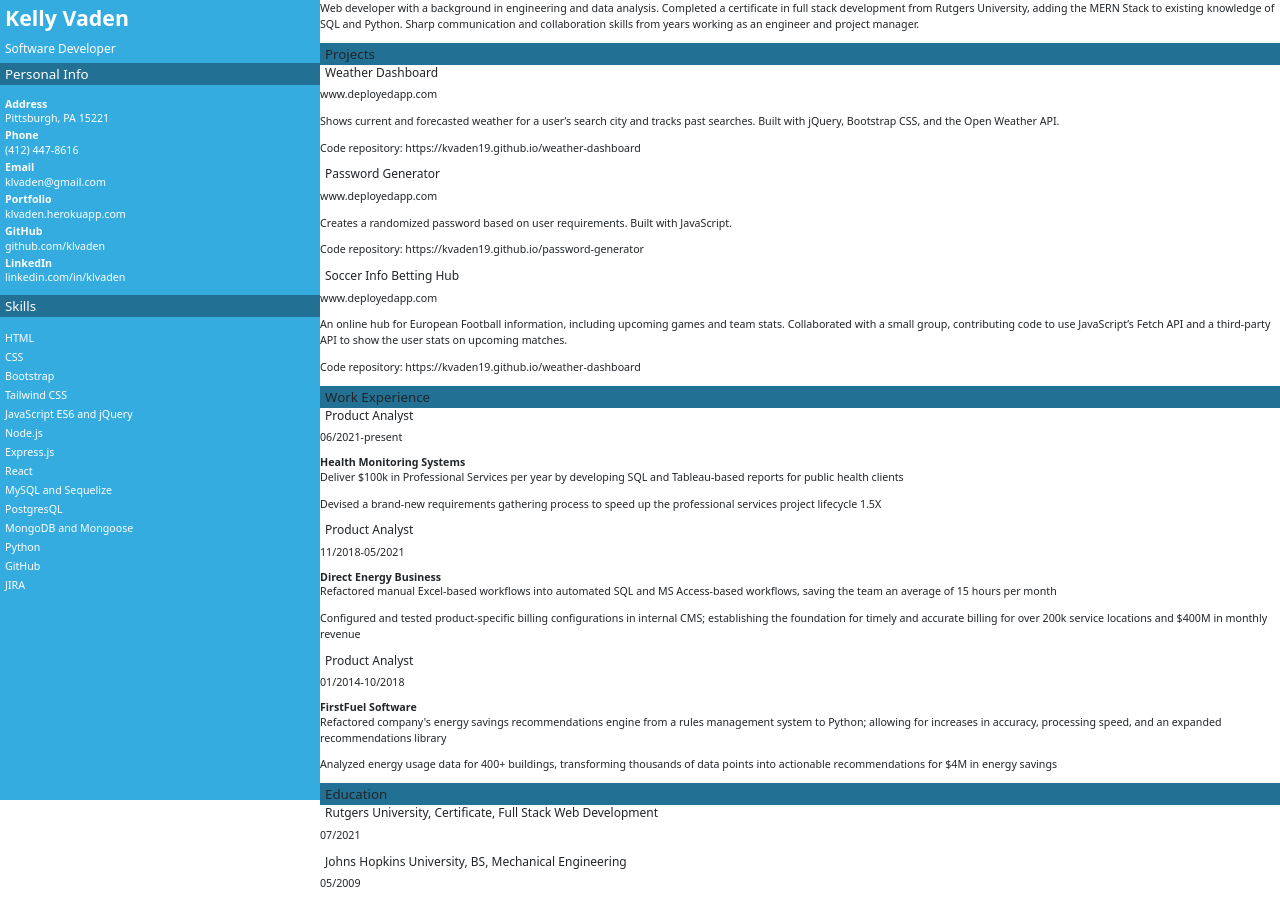
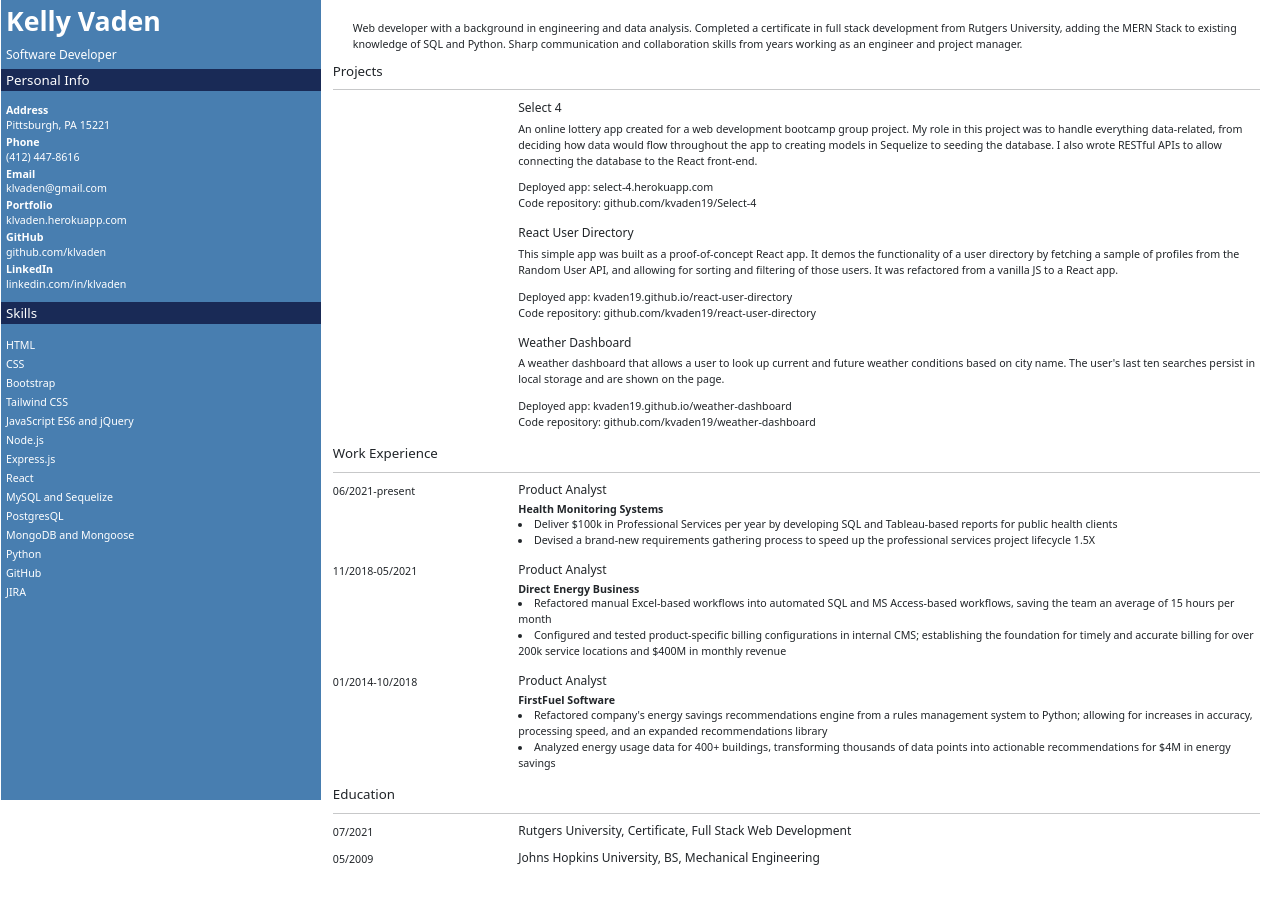
Before and after one commit to kvaden19/resume-template, a plain HTML site: page index.html in a window 1280 px wide. After the commit the page ends 878 px from the top, so only its background shows below. Drawn offline with nearby package versions, Linux system fonts and the light colour scheme.

Commit message:
Finished styling of main section.

```diff
--- a/index.html
+++ b/index.html
@@ -38,42 +38,76 @@
         </ul>
     </aside>
     <main>
-        <p>Web developer with a background in engineering and data analysis. Completed a certificate in full stack development from Rutgers University, adding the MERN Stack to existing knowledge of SQL and Python. Sharp communication and collaboration skills from years working as an engineer and project manager.
+        <p class='about'>Web developer with a background in engineering and data analysis. Completed a certificate in full stack development from Rutgers University, adding the MERN Stack to existing knowledge of SQL and Python. Sharp communication and collaboration skills from years working as an engineer and project manager.
         </p>
         <h2>Projects</h2>
+        <hr>
+            <div class='flex-container'>
+                <div class='date-block'></div>
+                <div class='content-block project'>
+                    <h3>Select 4</h3>
+                    <p>An online lottery app created for a web development bootcamp group project. My role in this project was to handle everything data-related, from deciding how data would flow throughout the app to creating models in Sequelize to seeding the database. I also wrote RESTful APIs to allow connecting the database to the React front-end.</p>
+                    <li>Deployed app: select-4.herokuapp.com</li>
+                    <li>Code repository: github.com/kvaden19/Select-4</li>
+                </div>
+            </div>
+            <div class='flex-container'>
+                <div class='date-block'></div>
+                <div class='content-block project'>
+                    <h3>React User Directory</h3>
+                    <p>This simple app was built as a proof-of-concept React app. It demos the functionality of a user directory by fetching a sample of profiles from the Random User API, and allowing for sorting and filtering of those users. It was refactored from a vanilla JS to a React app.</p>
+                    <li>Deployed app: kvaden19.github.io/react-user-directory</li>
+                    <li>Code repository: github.com/kvaden19/react-user-directory</li>
+                </div>
+            </div>
+            <div class='flex-container'>
+                <div class='date-block'></div>
+                <div class='content-block project'>
                     <h3>Weather Dashboard</h3>
-                <p>www.deployedapp.com</p>
-                <p>Shows current and forecasted weather for a user’s search city and tracks past searches. Built with jQuery, Bootstrap CSS, and the Open Weather API.</p>
-                <p>Code repository: https://kvaden19.github.io/weather-dashboard</p>
-            <h3>Password Generator</h3>
-                <p>www.deployedapp.com</p>
-                <p>Creates a randomized password based on user requirements. Built with JavaScript.</p>
-                <p>Code repository: https://kvaden19.github.io/password-generator</p>
-            <h3>Soccer Info Betting Hub</h3>
-                <p>www.deployedapp.com</p>
-                <p>An online hub for European Football information, including upcoming games and team stats. Collaborated with a small group, contributing code to use JavaScript’s Fetch API and a third-party API to show the user stats on upcoming matches.</p>
-                <p>Code repository: https://kvaden19.github.io/weather-dashboard</p>
+                    <p>A weather dashboard that allows a user to look up current and future weather conditions based on city name. The user's last ten searches persist in local storage and are shown on the page.</p>
+                    <li>Deployed app: kvaden19.github.io/weather-dashboard</li>
+                    <li>Code repository: github.com/kvaden19/weather-dashboard</li>
+                </div>
+            </div>
         <h2>Work Experience</h2>
+        <hr>
+            <div class='flex-container'>
+                <div class='date-block'><p>06/2021-present</p></div>
+                <div class='content-block job'>
                     <h3>Product Analyst</h3>
-                <p>06/2021-present</p>
                     <h5>Health Monitoring Systems</h5>
-                <p>Deliver $100k in Professional Services per year by developing SQL and Tableau-based reports for public health clients</p>
-                <p>Devised a brand-new requirements gathering process to speed up the professional services project lifecycle 1.5X</p>
+                    <li>Deliver $100k in Professional Services per year by developing SQL and Tableau-based reports for public health clients</li>
+                    <li>Devised a brand-new requirements gathering process to speed up the professional services project lifecycle 1.5X</li>
+                </div>
+            </div>
+            <div class='flex-container'>
+                <div class='date-block'><p>11/2018-05/2021</p></div>
+                <div class='content-block job'>
                     <h3>Product Analyst</h3>
-                <p>11/2018-05/2021</p>
                     <h5>Direct Energy Business</h5>
-                <p>Refactored manual Excel-based workflows into automated SQL and MS Access-based workflows, saving the team an average of 15 hours per month</p>
-                <p>Configured and tested product-specific billing configurations in internal CMS; establishing the foundation for timely and accurate billing for over 200k service locations and $400M in monthly revenue</p>
+                    <li>Refactored manual Excel-based workflows into automated SQL and MS Access-based workflows, saving the team an average of 15 hours per month</li>
+                    <li>Configured and tested product-specific billing configurations in internal CMS; establishing the foundation for timely and accurate billing for over 200k service locations and $400M in monthly revenue</li>
+                </div>
+            </div>
+            <div class='flex-container'>
+                <div class='date-block'><p>01/2014-10/2018</p></div>
+                <div class='content-block job'>
                     <h3>Product Analyst</h3>
-                <p>01/2014-10/2018</p>
                     <h5>FirstFuel Software</h5>
-                <p>Refactored company's energy savings recommendations engine from a rules management system to Python; allowing for increases in accuracy, processing speed, and an expanded recommendations library</p>
-                <p>Analyzed energy usage data for 400+ buildings, transforming thousands of data points into actionable recommendations for $4M in energy savings</p>
+                    <li>Refactored company's energy savings recommendations engine from a rules management system to Python; allowing for increases in accuracy, processing speed, and an expanded recommendations library</li>
+                    <li>Analyzed energy usage data for 400+ buildings, transforming thousands of data points into actionable recommendations for $4M in energy savings</li>
+                </div>
+            </div>
         <h2>Education</h2>
-            <h3>Rutgers University, Certificate, Full Stack Web Development</h3>
-                <p>07/2021</p>
-            <h3>Johns Hopkins University, BS, Mechanical Engineering</h3>
-                <p>05/2009</p>
+        <hr>
+            <div class='flex-container'>
+                <div class='date-block'><p>07/2021</p></div>
+                <div class='content-block'><h3>Rutgers University, Certificate, Full Stack Web Development</h3></div>
+            </div>
+            <div class='flex-container'>
+                <div class='date-block'><p>05/2009</p></div>
+                <div class='content-block'><h3>Johns Hopkins University, BS, Mechanical Engineering</h3></div>
+            </div>
     </main>
 </body>
 </html>
--- a/style.css
+++ b/style.css
@@ -1,40 +1,54 @@
 * {
     font-size: 8pt;
-    line-height: 150%;
-    margin: 0px;
 }
 
 aside {
+    margin-left: 1px;
     height: 100vh;
     width: 25%;
     position: fixed;
     top: 0;
     left: 0;
-    background-color: #34ace0;
+    background-color: #487eb0;
     color: white;
 }
 
 main {
-    margin-left: 25%;
+    margin-left: 26%;
+    margin-top: 20px;
+    margin-right: 20px;
+}
+
+.about {
+    margin-left: 20px;
 }
 
 /* Name */
 h1 {
     padding: 5px;
-    font-size: 16pt;
+    font-size: 20pt;
     font-weight: 650;
 }
 
 /* Personal Info, Skills */
-h2 {
-    background-color: #227093;
+aside h2 {
+    background-color: #192a56;
     padding: 3px 5px 3px 5px;
     font-size: 10pt;
     margin: 0;
 }
 
+/* Projects, Work Exp, Education */
+h2 {
+    font-size: 10pt;
+}
+
+aside h3 {
+    padding: 1px 5px;
+    font-size: 9pt;
+}
+
 h3 {
-    padding: 1px 5px;
     font-size: 9pt;
 }
 
@@ -54,3 +68,25 @@ aside ul {
 aside li {
     padding-top: 3px;
 }
+
+.flex-container {
+    display: flex;
+    flex-direction: row;
+}
+
+.date-block {
+    width: 20%;
+}
+
+.content-block {
+    width: 80%;
+}
+
+.job {
+    margin-bottom: 15px;
+}
+
+.project {
+    list-style-type: none;
+    margin-bottom: 15px;
+}
```
Lines whose indentation alone changed are shown as unchanged.
